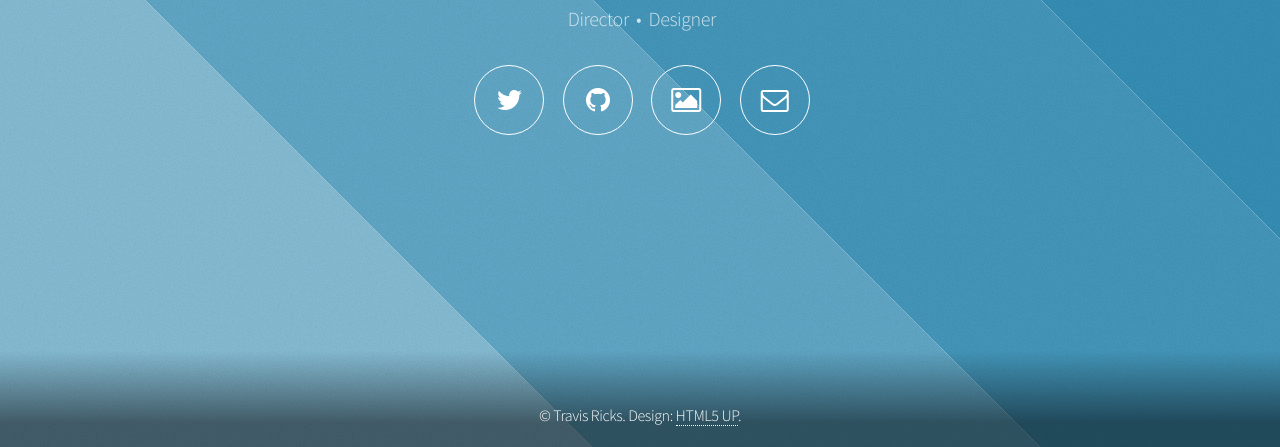
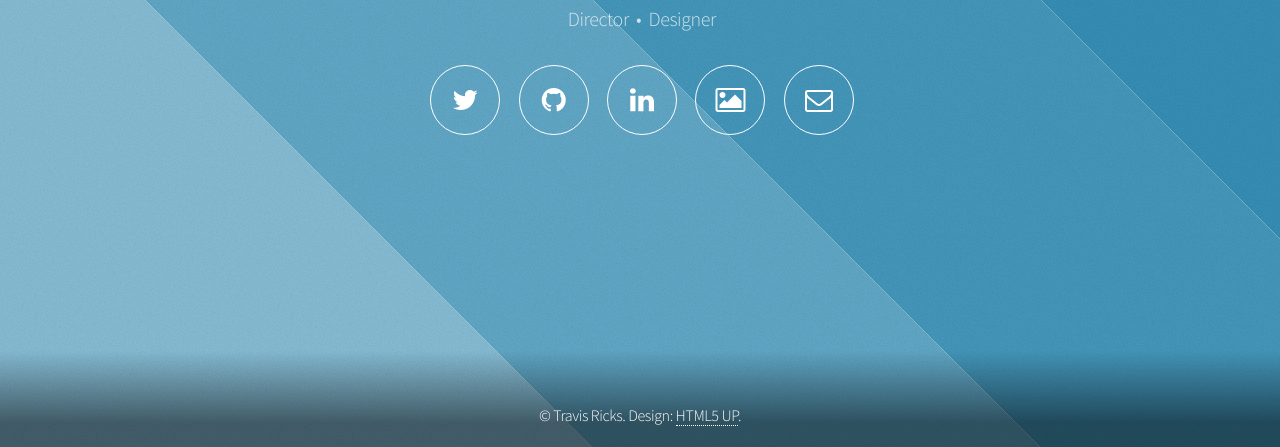
Before and after one commit to travisricks/travisricks.com, a plain HTML site: page index.html in a window 1280 px wide. Shown: the part 353-800 px from the top of the page. Drawn offline with Linux system fonts and the light colour scheme.

Commit message:
add linkedin

```diff
--- a/index.html
+++ b/index.html
@@ -51,6 +51,7 @@
 								<!-- <li><a href="#" class="fa fa-facebook"><span>Facebook</span></a></li>
 								<li><a href="#" class="fa fa-dribbble"><span>Dribbble</span></a></li> -->
 								<li><a href="https://github.com/travisricks" class="fa fa-github"><span>Github</span></a></li>
+								<li><a href="https://www.linkedin.com/in/travis-ricks-bbb17433" class="fa fa-linkedin"><span>LinkedIn</span></a></li>
 								<li><a href="http://travisricks.carbonmade.com/" class="fa fa-image"><span>Portfolio</span></a></li>
 								<li><a href="mailto:travis@travisricks.com?Subject=Hello from travisricks.com" class="fa fa-envelope-o"><span>Email</span></a></li>
 							</ul>
```
